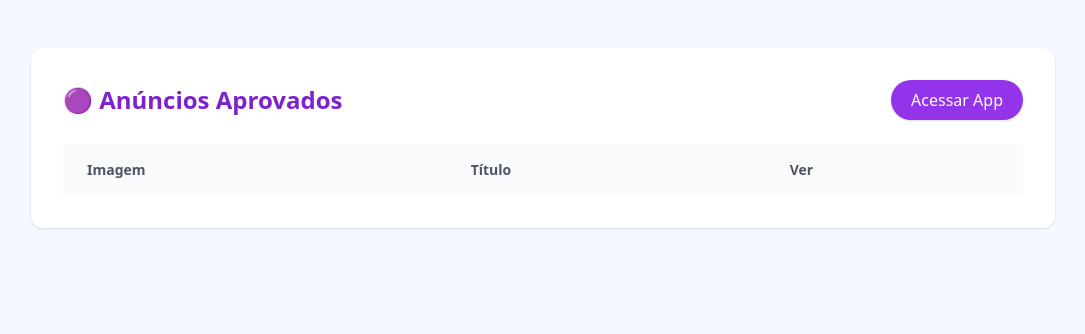
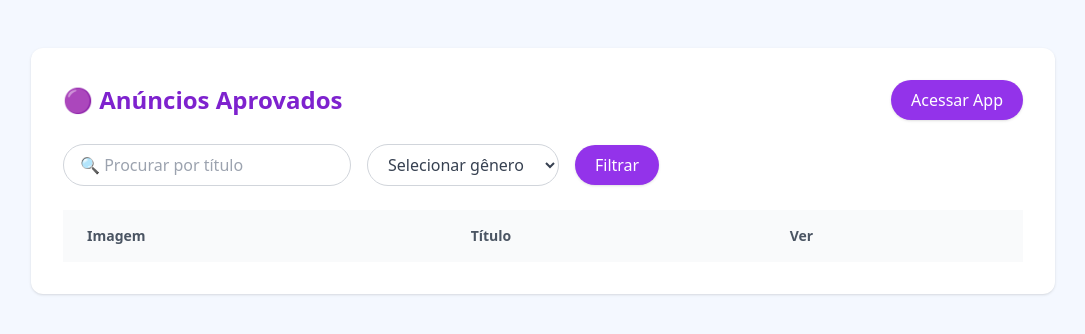
Before and after one commit to julianoccm/adscontrol, a PHP site: page /index.php in a window 1280 px wide. Shown: the top 334 px of the page, without its empty margins (97-1182 px from the left). Run offline with PHP 8.4, Linux system fonts and the light colour scheme; tables that the repository leaves empty hold one stand-in row (values such as "Sample post"); lists and menus that the app fills with data are empty; some libraries are stand-ins or nearby versions.

Commit message:
Update index.php

```diff
--- a/index.php
+++ b/index.php
@@ -8,21 +8,73 @@ $announcementsApproved = $announcementService->getApprovedAnnouncements();
 
 <!DOCTYPE html>
 <html lang="pt-BR">
+
 <head>
   <meta charset="UTF-8">
   <title>Anúncios Aprovados - AdsControl</title>
   <script src="https://cdn.tailwindcss.com"></script>
 </head>
+
 <body class="bg-[#f4f8ff] min-h-screen py-12 px-4 font-sans">
 
   <div class="max-w-5xl mx-auto bg-white p-8 rounded-xl shadow space-y-6">
     <div class="flex justify-between items-center">
       <h1 class="text-2xl font-bold text-purple-700">🟣 Anúncios Aprovados</h1>
       <a href="app/auth/login.php"
-         class="bg-purple-600 hover:bg-purple-800 text-white px-5 py-2 rounded-full shadow transition">
+        class="bg-purple-600 hover:bg-purple-800 text-white px-5 py-2 rounded-full shadow transition">
         Acessar App
       </a>
     </div>
+
+    <form method="get" class="flex gap-4 items-center">
+      <input type="text" id="searchInput" name="search"
+        value="<?= isset($_GET['search']) ? htmlspecialchars($_GET['search']) : '' ?>"
+        placeholder="🔍 Procurar por título"
+        class="px-4 py-2 rounded-full border border-gray-300 w-72 focus:outline-none focus:ring-2 focus:ring-blue-300 bg-white text-gray-700" />
+      <select id="genderSelect" name="gender"
+        class="px-4 py-2 rounded-full border border-gray-300 w-48 focus:outline-none focus:ring-2 focus:ring-blue-300 bg-white text-gray-700">
+        <option value="">Selecionar gênero</option>
+        <option value="M" <?= (isset($_GET['gender']) && $_GET['gender'] === 'masculino') ? 'selected' : '' ?>>
+          Masculino</option>
+        <option value="F" <?= (isset($_GET['gender']) && $_GET['gender'] === 'feminino') ? 'selected' : '' ?>>
+          Feminino</option>
+      </select>
+      <button type="submit"
+        class="bg-purple-600 hover:bg-purple-800 text-white px-5 py-2 rounded-full shadow transition">
+        Filtrar
+      </button>
+    </form>
+
+    <?php
+    // Filter announcements by title and gender
+    $search = isset($_GET['search']) ? trim($_GET['search']) : '';
+    $gender = isset($_GET['gender']) ? trim($_GET['gender']) : '';
+
+    if ($search !== '' || $gender !== '') {
+      $announcementsApproved = array_filter($announcementsApproved, function ($data) use ($search, $gender) {
+        $titleMatch = true;
+        $genderMatch = true;
+
+        if ($search !== '') {
+          $titleMatch = stripos($data['title'], $search) !== false;
+        }
+
+        if ($gender !== '') {
+          $genderValue = strtolower($data['target_gender']);
+          $genderInput = strtolower($gender);
+          if ($genderInput === 'm' || $genderInput === 'masculino') {
+            $genderMatch = ($genderValue === 'm' || $genderValue === 'masculino');
+          } elseif ($genderInput === 'f' || $genderInput === 'feminino') {
+            $genderMatch = ($genderValue === 'f' || $genderValue === 'feminino');
+          } else {
+            $genderMatch = false;
+          }
+        }
+
+        return $titleMatch && $genderMatch;
+      });
+    }
+    ?>
 
     <div class="overflow-x-auto">
       <table class="min-w-full table-auto divide-y divide-gray-200">
@@ -37,18 +89,18 @@ $announcementsApproved = $announcementService->getApprovedAnnouncements();
           <?php foreach ($announcementsApproved as $data):
             $announcement = new Announcement();
             $announcement->fromArray($data);
-          ?>
+            ?>
             <tr class="hover:bg-purple-50 transition">
               <td class="px-6 py-4">
                 <img src="<?= htmlspecialchars($announcement->get_image_url()) ?>" alt="Imagem"
-                     class="w-24 h-24 object-cover rounded-lg shadow">
+                  class="w-24 h-24 object-cover rounded-lg shadow">
               </td>
               <td class="px-6 py-4 font-medium text-gray-800">
                 <?= htmlspecialchars($announcement->get_title()) ?>
               </td>
               <td class="px-6 py-4">
                 <a href="app/announcement.php?id=<?= $announcement->get_id() ?>"
-                   class="text-purple-600 hover:text-purple-800 font-semibold transition">
+                  class="text-purple-600 hover:text-purple-800 font-semibold transition">
                   Ver Anúncio
                 </a>
               </td>
@@ -60,4 +112,5 @@ $announcementsApproved = $announcementService->getApprovedAnnouncements();
   </div>
 
 </body>
+
 </html>
```
